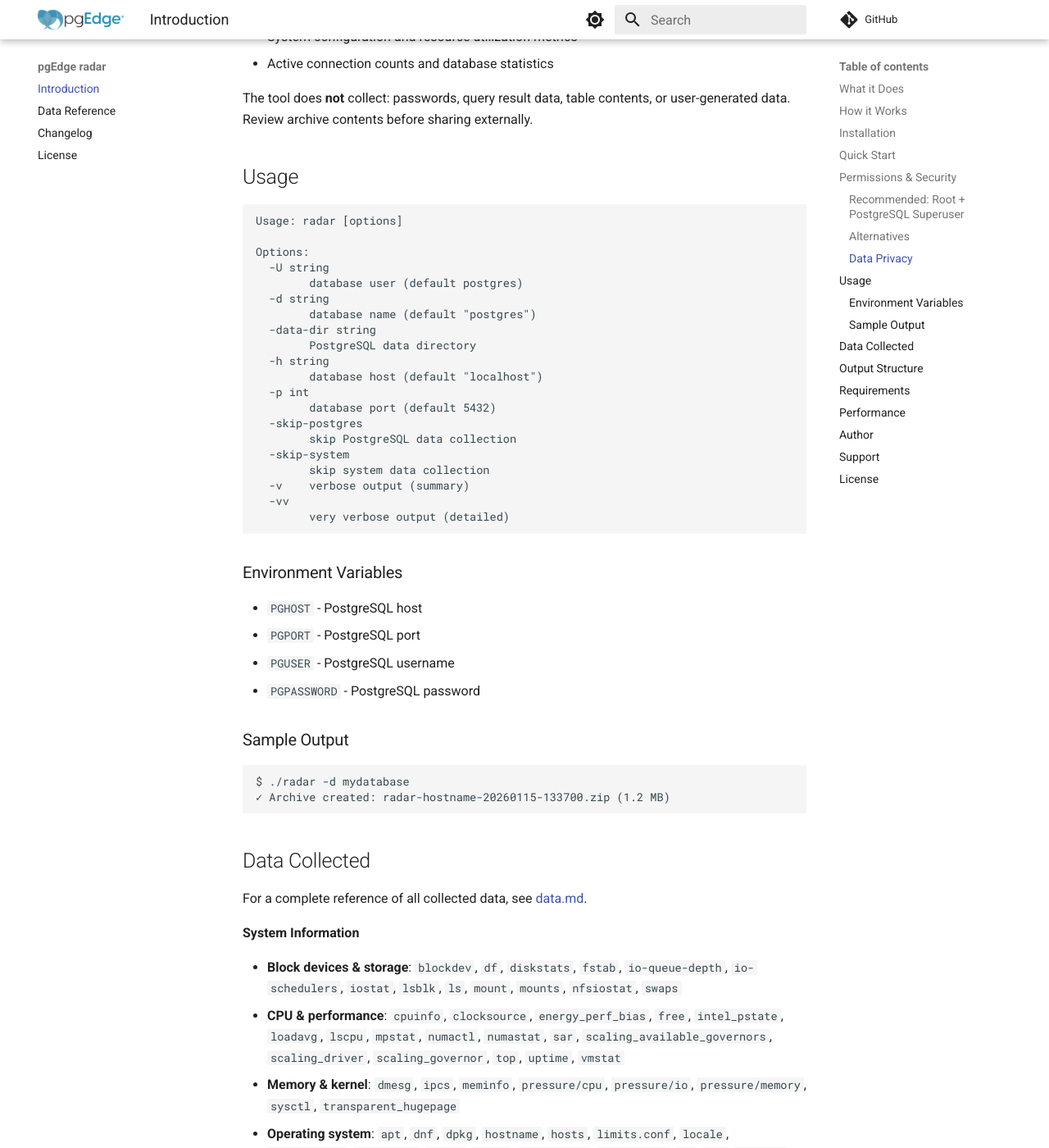
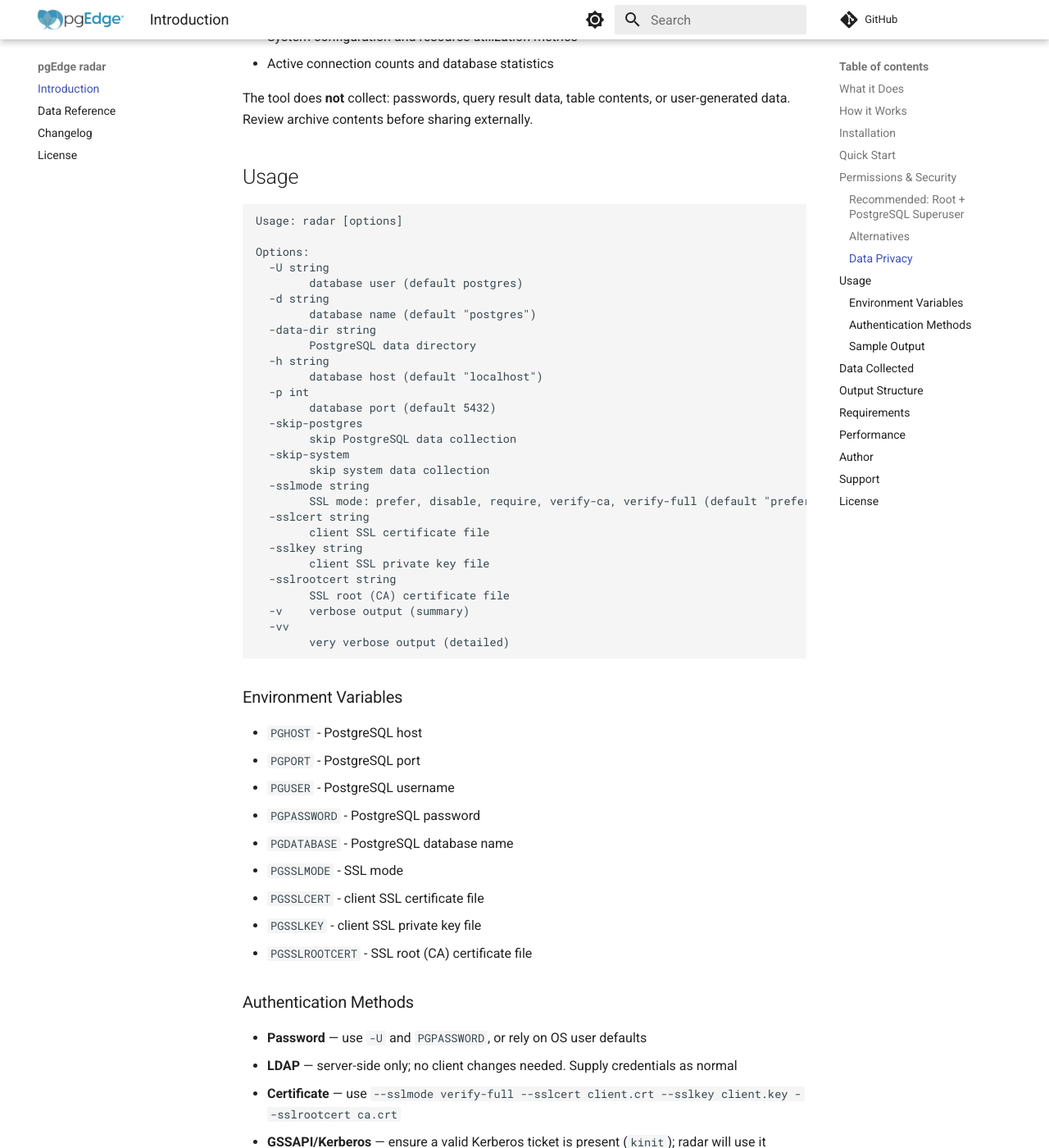
Before and after one commit to pgEdge/radar, an MkDocs documentation site: the page built from docs/index.md, in a window 1280 px wide and 1400 px high, scrolled down 2284 px. Shown: the whole window at 82% size. Built offline with MkDocs 1.6.1 and Material for MkDocs 9.7.7, drawn with Linux system fonts in a browser that asks for light colours; comment, search, counter and statistics services are not loaded; some of the changed text lies outside the part shown.

Commit message:
docs: add SSL flags, env vars, and authentication methods

```diff
--- a/docs/index.md
+++ b/docs/index.md
@@ -104,6 +104,14 @@ Options:
     	skip PostgreSQL data collection
   -skip-system
     	skip system data collection
+  -sslmode string
+    	SSL mode: prefer, disable, require, verify-ca, verify-full (default "prefer")
+  -sslcert string
+    	client SSL certificate file
+  -sslkey string
+    	client SSL private key file
+  -sslrootcert string
+    	SSL root (CA) certificate file
   -v	verbose output (summary)
   -vv
     	very verbose output (detailed)
@@ -115,6 +123,18 @@ Options:
 - `PGPORT` - PostgreSQL port
 - `PGUSER` - PostgreSQL username
 - `PGPASSWORD` - PostgreSQL password
+- `PGDATABASE` - PostgreSQL database name
+- `PGSSLMODE` - SSL mode
+- `PGSSLCERT` - client SSL certificate file
+- `PGSSLKEY` - client SSL private key file
+- `PGSSLROOTCERT` - SSL root (CA) certificate file
+
+### Authentication Methods
+
+- **Password** — use `-U` and `PGPASSWORD`, or rely on OS user defaults
+- **LDAP** — server-side only; no client changes needed. Supply credentials as normal
+- **Certificate** — use `--sslmode verify-full --sslcert client.crt --sslkey client.key --sslrootcert ca.crt`
+- **GSSAPI/Kerberos** — ensure a valid Kerberos ticket is present (`kinit`); radar will use it automatically
 
 ### Sample Output
 
```
Also changed, not shown: README.md (+22 -0 lines).
